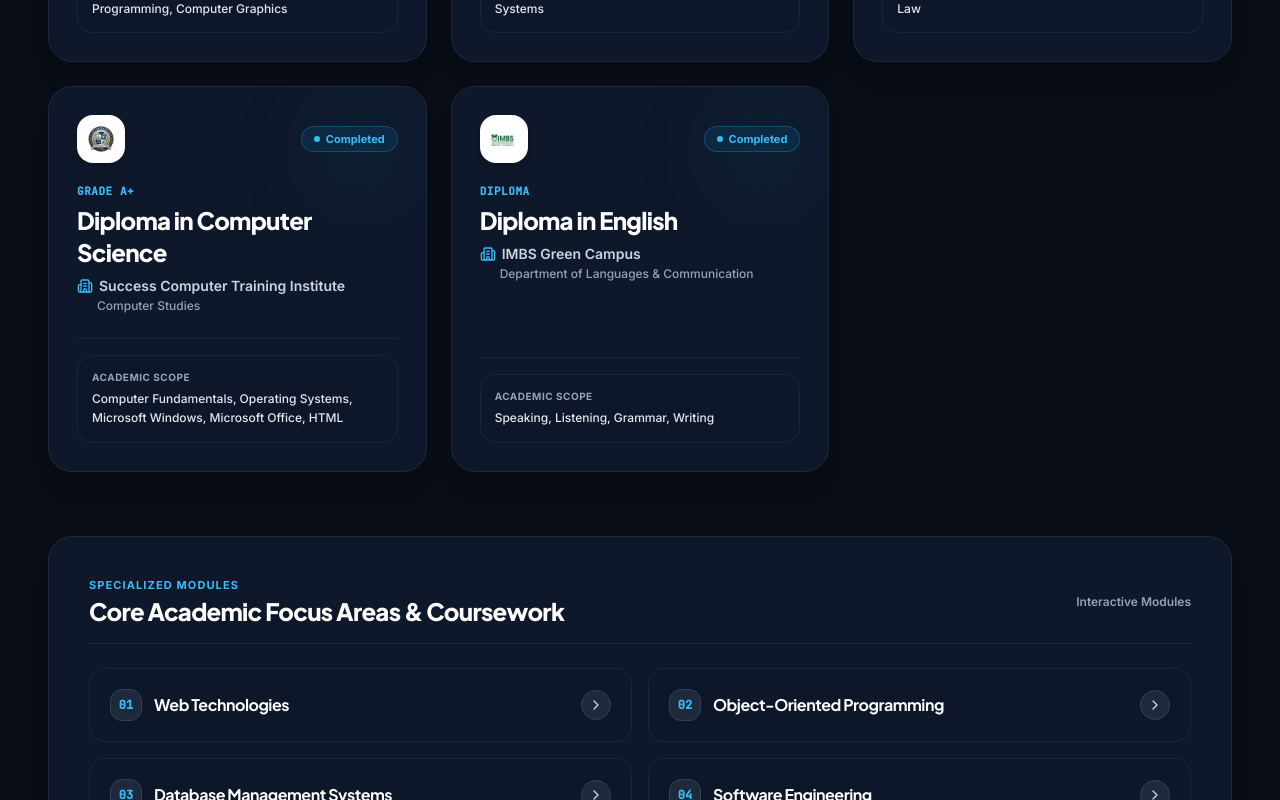
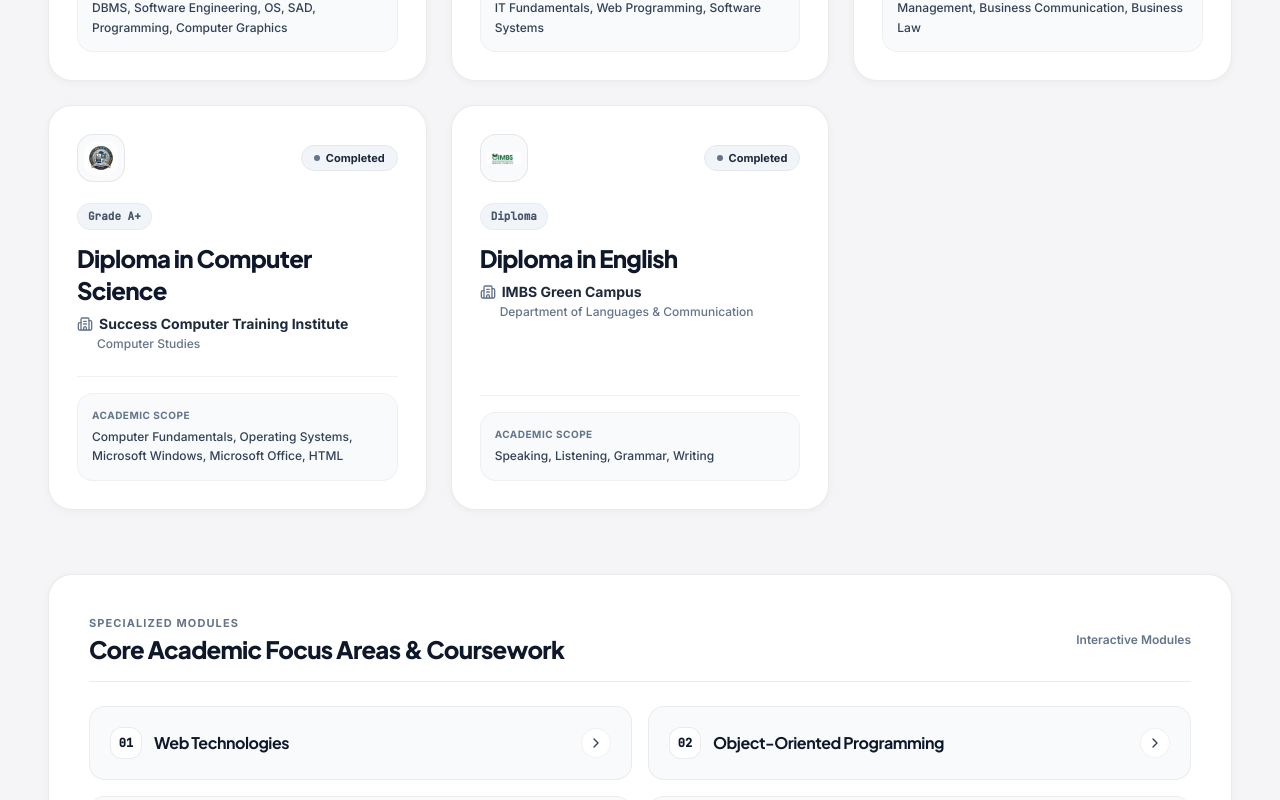
Before and after one commit to ayeshikaict-gif/Portfolio, a React (Vite) app: page / in a window 1280 px wide. Shown: the part 2880-3680 px from the top of the page. Built offline with nearby package versions, Linux system fonts and the light colour scheme.

Commit message:
Redesign Education section with clean white spec cards aesthetic

```diff
--- a/src/components/Education.jsx
+++ b/src/components/Education.jsx
@@ -8,11 +8,7 @@ export default function Education() {
   const edu = personalDetails.education;
 
   return (
-    <section id="education" className="py-24 md:py-36 bg-[#090d16] text-white relative border-y border-slate-800/80 overflow-hidden">
-      {/* Background Subtle Gradient Halos */}
-      <div className="absolute top-0 left-1/4 w-96 h-96 bg-sky-500/10 rounded-full blur-3xl pointer-events-none" />
-      <div className="absolute bottom-0 right-1/4 w-96 h-96 bg-indigo-500/10 rounded-full blur-3xl pointer-events-none" />
-
+    <section id="education" className="py-24 md:py-36 bg-apple-surface relative border-y border-black/[0.06] overflow-hidden">
       <div className="max-w-7xl mx-auto px-6 sm:px-8 lg:px-12 relative z-10">
         {/* Section Header */}
         <div className="max-w-3xl mb-16">
@@ -20,7 +16,7 @@ export default function Education() {
             initial={{ opacity: 0, y: 15 }}
             whileInView={{ opacity: 1, y: 0 }}
             viewport={{ once: true }}
-            className="text-xs uppercase tracking-widest font-bold text-sky-400 block mb-3"
+            className="text-xs uppercase tracking-widest font-bold text-slate-600 block mb-3"
           >
             EDUCATION & QUALIFICATIONS
           </motion.span>
@@ -29,13 +25,13 @@ export default function Education() {
             whileInView={{ opacity: 1, y: 0 }}
             viewport={{ once: true }}
             transition={{ duration: 0.7, delay: 0.1 }}
-            className="text-3xl sm:text-5xl lg:text-6xl font-extrabold text-white tracking-tight leading-[1.12] font-display"
+            className="text-3xl sm:text-5xl lg:text-6xl font-extrabold text-slate-900 tracking-tight leading-[1.12] font-display"
           >
             Building a strong foundation in technology.
           </motion.h2>
         </div>
 
-        {/* Dark Accent Spec Cards Grid */}
+        {/* Clean White Spec Cards Grid */}
         <div className="grid grid-cols-1 md:grid-cols-2 lg:grid-cols-3 gap-6 mb-16">
           {edu.qualifications.map((q, idx) => (
             <motion.div
@@ -43,17 +39,14 @@ export default function Education() {
               initial={{ opacity: 0, y: 30 }}
               whileInView={{ opacity: 1, y: 0 }}
               viewport={{ once: true }}
-              whileHover={{ y: -6, scale: 1.015 }}
-              transition={{ duration: 0.4, delay: idx * 0.08 }}
-              className="bg-[#0f172a] rounded-3xl p-7 border border-slate-800 shadow-xl hover:border-slate-700 hover:shadow-2xl transition-all duration-300 flex flex-col justify-between group relative overflow-hidden"
+              whileHover={{ y: -6, scale: 1.01 }}
+              transition={{ duration: 0.3, delay: idx * 0.08 }}
+              className="bg-white rounded-3xl p-7 border border-black/[0.08] shadow-apple-sm hover:shadow-apple-md transition-all duration-300 flex flex-col justify-between group relative overflow-hidden"
             >
-              {/* Subtle Card Glow */}
-              <div className="absolute top-0 right-0 w-32 h-32 bg-sky-500/5 rounded-full blur-2xl group-hover:bg-sky-500/15 transition-all duration-500 pointer-events-none" />
-
               <div>
                 {/* Top Row: Logo & Status Badge */}
                 <div className="flex items-center justify-between gap-3 mb-5">
-                  <div className="w-12 h-12 rounded-2xl bg-white p-1.5 shrink-0 flex items-center justify-center overflow-hidden shadow-md group-hover:scale-105 transition-transform duration-300">
+                  <div className="w-12 h-12 rounded-2xl bg-slate-50 border border-black/[0.08] p-1.5 shrink-0 flex items-center justify-center overflow-hidden shadow-xs group-hover:scale-105 transition-transform duration-300">
                     <img
                       src={q.logoUrl}
                       alt={q.institution}
@@ -63,41 +56,41 @@ export default function Education() {
 
                   <span className={`inline-flex items-center gap-1.5 px-3 py-1 rounded-full text-[11px] font-bold border ${
                     q.status === 'Undergraduate'
-                      ? 'bg-emerald-500/10 text-emerald-400 border-emerald-500/30'
-                      : 'bg-sky-500/10 text-sky-400 border-sky-500/30'
+                      ? 'bg-emerald-50 text-emerald-800 border-emerald-200'
+                      : 'bg-slate-100 text-slate-800 border-slate-200'
                   }`}>
-                    <span className={`w-1.5 h-1.5 rounded-full ${q.status === 'Undergraduate' ? 'bg-emerald-400 animate-pulse' : 'bg-sky-400'}`} />
+                    <span className={`w-1.5 h-1.5 rounded-full ${q.status === 'Undergraduate' ? 'bg-emerald-500 animate-pulse' : 'bg-slate-500'}`} />
                     {q.status}
                   </span>
                 </div>
 
                 {/* Badge Period */}
-                <span className="text-[11px] font-mono font-bold text-sky-400 uppercase tracking-wider block mb-1">
+                <span className="inline-block px-2.5 py-1 rounded-full text-[11px] font-mono font-bold text-slate-600 bg-slate-100 border border-black/[0.04] mb-3">
                   {q.badge}
                 </span>
 
                 {/* Qualification Title */}
-                <h3 className="text-xl sm:text-2xl font-extrabold text-white font-display leading-tight group-hover:text-sky-300 transition-colors duration-300">
+                <h3 className="text-xl sm:text-2xl font-extrabold text-slate-900 font-display leading-tight group-hover:text-slate-700 transition-colors duration-300">
                   {q.degree}
                 </h3>
 
                 {/* Institution Name */}
-                <p className="text-xs sm:text-sm font-semibold text-slate-300 mt-2 flex items-center gap-1.5">
-                  <Building2 className="w-4 h-4 text-sky-400 shrink-0" />
+                <p className="text-xs sm:text-sm font-bold text-slate-800 mt-2 flex items-center gap-1.5">
+                  <Building2 className="w-4 h-4 text-slate-500 shrink-0" />
                   <span>{q.institution}</span>
                 </p>
-                <p className="text-xs text-slate-400 font-medium mt-0.5 pl-5">
+                <p className="text-xs text-slate-500 font-medium mt-0.5 pl-5">
                   {q.subText}
                 </p>
               </div>
 
               {/* Bottom Academic Scope Card */}
-              <div className="mt-6 pt-4 border-t border-slate-800/80">
-                <div className="p-3.5 rounded-2xl bg-slate-900/90 border border-slate-800/80">
-                  <span className="text-[10px] uppercase tracking-wider text-slate-400 font-bold block mb-1">
+              <div className="mt-6 pt-4 border-t border-black/[0.06]">
+                <div className="p-3.5 rounded-2xl bg-slate-50 border border-black/[0.04]">
+                  <span className="text-[10px] uppercase tracking-wider text-slate-500 font-bold block mb-1">
                     Academic Scope
                   </span>
-                  <p className="text-xs text-slate-200 font-medium leading-relaxed">
+                  <p className="text-xs text-slate-700 font-medium leading-relaxed">
                     {q.focus}
                   </p>
                 </div>
@@ -112,18 +105,18 @@ export default function Education() {
           whileInView={{ opacity: 1, y: 0 }}
           viewport={{ once: true }}
           transition={{ duration: 0.6 }}
-          className="bg-[#0f172a] rounded-3xl p-6 sm:p-10 border border-slate-800 shadow-xl"
+          className="bg-white rounded-3xl p-6 sm:p-10 border border-black/[0.08] shadow-apple-sm"
         >
-          <div className="flex items-center justify-between mb-6 pb-4 border-b border-slate-800">
+          <div className="flex items-center justify-between mb-6 pb-4 border-b border-black/[0.08]">
             <div>
-              <span className="text-[11px] uppercase tracking-widest font-bold text-sky-400 block">
+              <span className="text-[11px] uppercase tracking-widest font-bold text-slate-500 block">
                 SPECIALIZED MODULES
               </span>
-              <h3 className="text-xl sm:text-2xl font-extrabold text-white font-display mt-0.5">
+              <h3 className="text-xl sm:text-2xl font-extrabold text-slate-900 font-display mt-0.5">
                 Core Academic Focus Areas & Coursework
               </h3>
             </div>
-            <span className="hidden sm:inline-block text-xs font-semibold text-slate-400">
+            <span className="hidden sm:inline-block text-xs font-semibold text-slate-500">
               Interactive Modules
             </span>
           </div>
@@ -141,19 +134,19 @@ export default function Education() {
                   whileHover={{ y: -2 }}
                   transition={{ delay: idx * 0.05 }}
                   onClick={() => setExpandedArea(isExpanded ? null : area.id)}
-                  className="p-5 rounded-2xl bg-slate-900/90 border border-slate-800/80 hover:border-slate-700 hover:bg-slate-900 transition-all duration-300 cursor-pointer group"
+                  className="p-5 rounded-2xl bg-slate-50 border border-black/[0.06] hover:bg-slate-100 hover:border-black/[0.1] transition-all duration-300 cursor-pointer group"
                 >
                   <div className="flex items-center justify-between">
                     <div className="flex items-center gap-3">
-                      <div className="w-8 h-8 rounded-xl bg-slate-800 flex items-center justify-center text-sky-400 font-mono text-xs font-bold border border-slate-700 shadow-xs group-hover:bg-sky-500 group-hover:text-white transition-colors">
+                      <div className="w-8 h-8 rounded-xl bg-white flex items-center justify-center text-slate-900 font-mono text-xs font-bold border border-black/[0.08] shadow-xs group-hover:bg-slate-900 group-hover:text-white transition-colors">
                         0{idx + 1}
                       </div>
-                      <h4 className="text-base font-bold text-white font-display group-hover:text-sky-300 transition-colors">
+                      <h4 className="text-base font-bold text-slate-900 font-display group-hover:text-black transition-colors">
                         {area.title}
                       </h4>
                     </div>
 
-                    <div className={`p-1.5 rounded-full bg-slate-800 text-slate-300 border border-slate-700 transition-transform duration-300 ${isExpanded ? 'rotate-90 text-sky-400' : ''}`}>
+                    <div className={`p-1.5 rounded-full bg-white text-slate-700 border border-black/[0.06] transition-transform duration-300 ${isExpanded ? 'rotate-90 text-slate-900' : ''}`}>
                       <ChevronRight className="w-4 h-4" />
                     </div>
                   </div>
@@ -165,7 +158,7 @@ export default function Education() {
                         animate={{ opacity: 1, height: 'auto' }}
                         exit={{ opacity: 0, height: 0 }}
                         transition={{ duration: 0.3 }}
-                        className="mt-3 pt-3 border-t border-slate-800 text-xs text-slate-300 leading-relaxed font-medium"
+                        className="mt-3 pt-3 border-t border-black/[0.06] text-xs text-slate-600 leading-relaxed font-medium"
                       >
                         {area.desc}
                       </motion.div>
```
